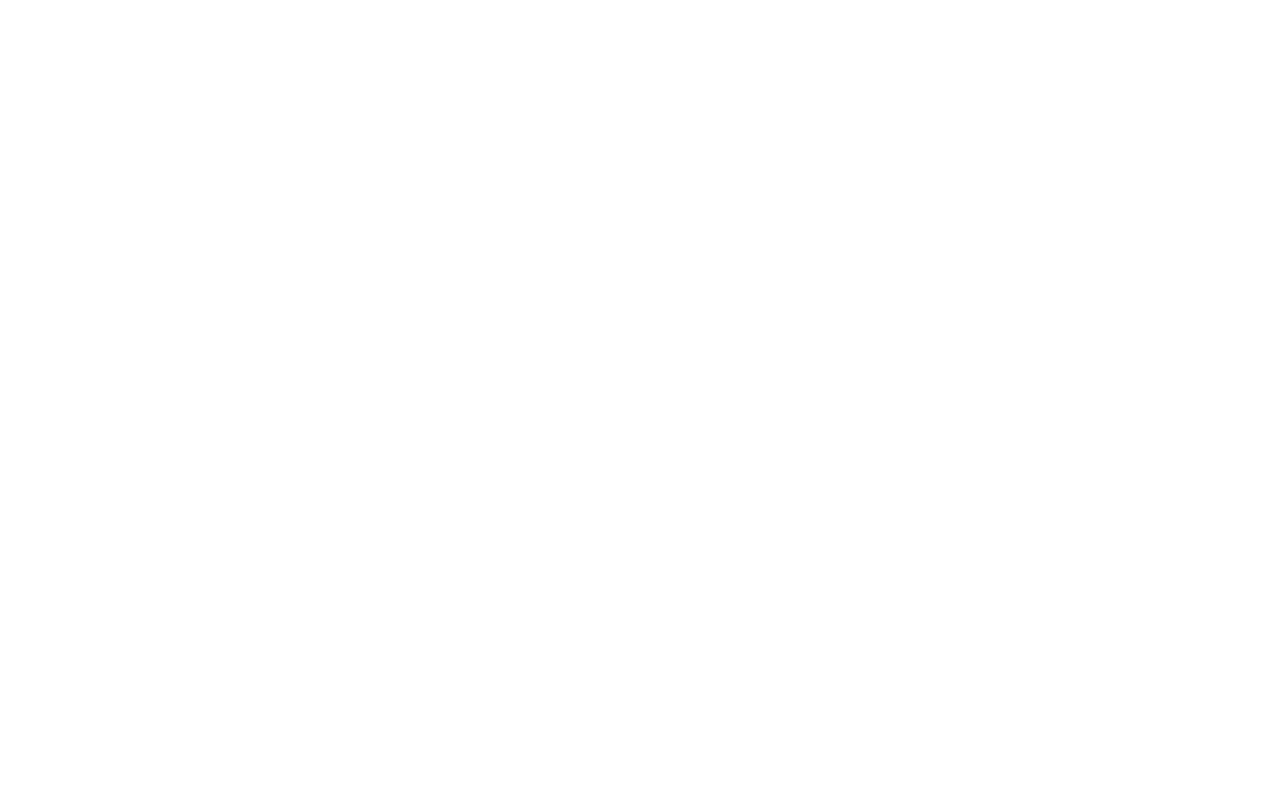
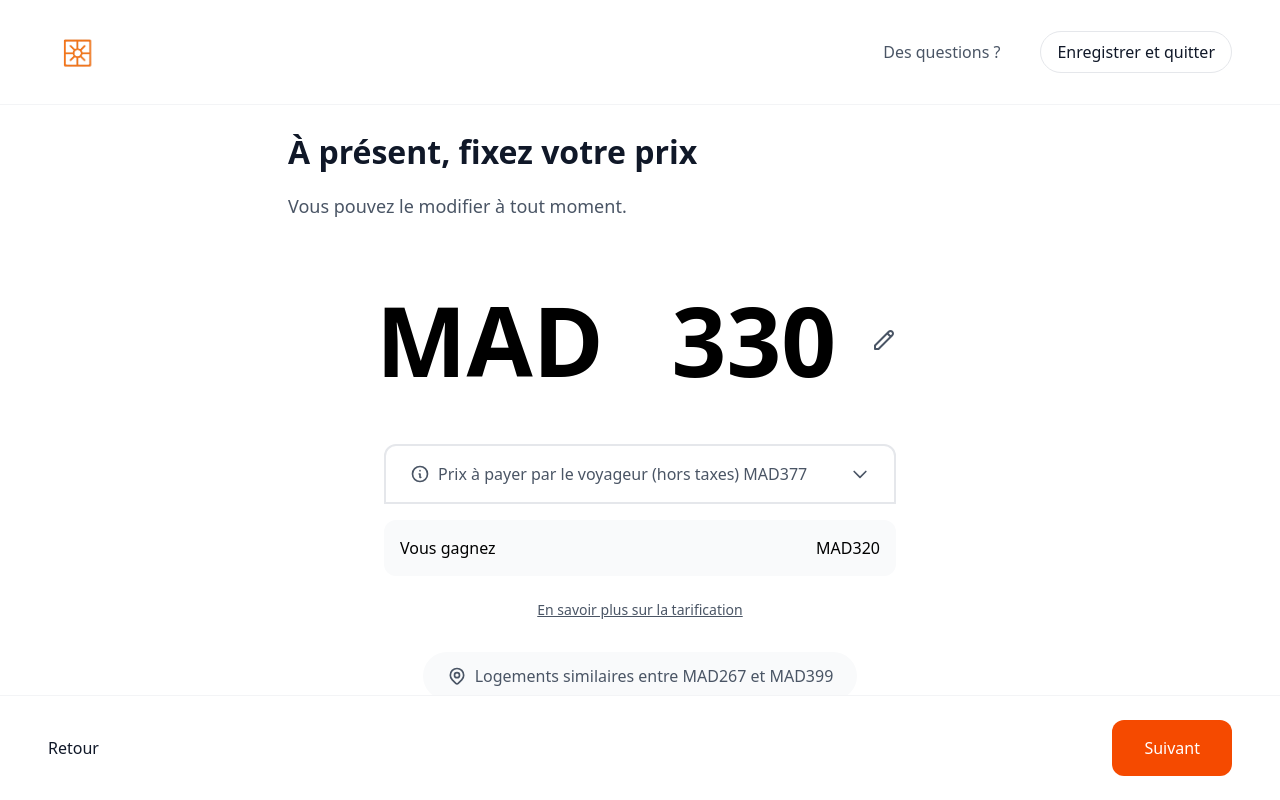
Before and after one commit to Houssamox-idrissi/PT, a React (Vite) app in the folder Front/: page /Property-Price in a window 1280 px wide. Before the commit this address had no page. Built offline with nearby package versions, Linux system fonts and the light colour scheme.

Commit message:
Etape-3 page

```diff
--- a/Front/src/App.jsx
+++ b/Front/src/App.jsx
@@ -17,6 +17,8 @@
 import PropertyPhotos from './pages/HostPages/PropertyPhotos.jsx';
 import PropertyTitle from './pages/HostPages/PropertyTitle.jsx';
 import PropertyDescription from './pages/HostPages/PropertyDescription.jsx';
+import PropertyPublish from './pages/HostPages/Etape3.jsx';
+import PropertyPrice from './pages/HostPages/PropertyPrice.jsx';
 
 
 export default function App() {
@@ -40,6 +42,8 @@
         <Route path="/Property-Photos" element={<PropertyPhotos/>} />
         <Route path="/Property-Title" element={<PropertyTitle/>} />
         <Route path="/Property-Description" element={<PropertyDescription/>} />
+        <Route path="/Property-Publish" element={<PropertyPublish/>} />
+        <Route path="/Property-Price" element={<PropertyPrice/>} />
         <Route index element={<HomePage />} />
       </Routes>
     </Router>
--- a/Front/src/pages/PropertyPublish.jsx
+++ b/Front/src/pages/HostPages/Etape3.jsx
@@ -10,14 +10,6 @@
           <Link to="/" className="text-black">
             <img src="/logo.png" alt="Holi Square" className="h-14" />
           </Link>
-          <div className="flex items-center gap-6">
-            <button className="text-gray-600 hover:text-gray-900 font-medium px-4 py-2 rounded-full hover:bg-gray-50">
-              Des questions ?
-            </button>
-            <button className="text-gray-900 hover:text-gray-700 font-medium px-4 py-2 rounded-full border border-gray-200 hover:border-gray-300">
-              Enregistrer et quitter
-            </button>
-          </div>
         </div>
       </header>
 
@@ -37,14 +29,14 @@
               </div>
 
               <p className="text-gray-600 text-lg leading-relaxed max-w-xl">
-                Enfin, vous choisissez les paramètres de réservation, définissez votre
+                Enfin, vous définissez votre
                 tarification et publiez votre annonce.
               </p>
             </div>
 
             {/* Right Column - Video */}
             <div className="hidden lg:block">
-              <div className="relative w-full max-w-lg aspect-[4/3] rounded-2xl overflow-hidden shadow-2xl">
+              <div className="relative w-full max-w-lg aspect-[4/3] rounded-2xl overflow-hidden">
                 <video
                   className="absolute inset-0 w-full h-full object-cover"
                   autoPlay
--- a/Front/src/pages/HostPages/PropertyDescription.jsx
+++ b/Front/src/pages/HostPages/PropertyDescription.jsx
@@ -58,13 +58,13 @@
       <footer className="fixed bottom-0 left-0 right-0 bg-white border-t border-gray-100">
         <div className="max-w-7xl mx-auto px-12 py-6 flex justify-between items-center">
           <Link
-            to="/Property-Title"
+            to="/Property-Description"
             className="text-gray-900 font-medium text-base hover:underline"
           >
             Retour
           </Link>
           <Link
-            to="/property-price"
+            to="/Property-Publish"
             className={`px-8 py-4 rounded-xl font-medium text-base transition-colors ${
               description.trim().length > 0
                 ? 'bg-orange-600 text-white hover:bg-orange-700'
--- /dev/null
+++ b/Front/src/pages/HostPages/PropertyPrice.jsx
@@ -0,0 +1,167 @@
+import React, { useState } from 'react';
+import { Link } from 'react-router-dom';
+
+export default function PropertyPrice() {
+  const [basePrice, setBasePrice] = useState(330);
+  const [showBreakdown, setShowBreakdown] = useState(false);
+  const serviceFee = Math.round(basePrice * 0.142); // 14.2% service fee
+  const totalPrice = basePrice + serviceFee;
+  const hostEarnings = Math.round(basePrice * 0.97); // Host keeps 97%
+
+  const handlePriceChange = (e) => {
+    const value = e.target.value.replace(/\D/g, '');
+    if (value === '' || parseInt(value) === 0) {
+      setBasePrice(0);
+    } else {
+      setBasePrice(parseInt(value));
+    }
+  };
+
+  const handleEditClick = () => {
+    const input = document.getElementById('price-input');
+    input.focus();
+    input.setSelectionRange(0, String(basePrice).length);
+  };
+
+  return (
+    <div className="min-h-screen bg-white">
+      {/* Header */}
+      <header className="fixed top-0 left-0 right-0 z-50 bg-white border-b border-gray-100">
+        <div className="px-12 py-6 flex justify-between items-center max-w-7xl mx-auto">
+          <Link to="/" className="text-black">
+            <img src="/logo.png" alt="Holi Square" className="h-14" />
+          </Link>
+          <div className="flex items-center gap-6">
+            <button className="text-gray-600 hover:text-gray-900 font-medium px-4 py-2 rounded-full hover:bg-gray-50">
+              Des questions ?
+            </button>
+            <button className="text-gray-900 hover:text-gray-700 font-medium px-4 py-2 rounded-full border border-gray-200 hover:border-gray-300">
+              Enregistrer et quitter
+            </button>
+          </div>
+        </div>
+      </header>
+
+      {/* Main Content */}
+      <main className="pt-32 pb-24">
+        <div className="max-w-3xl mx-auto px-8">
+          <div className="space-y-6">
+            <div className="space-y-4">
+              <h1 className="text-[32px] font-semibold text-gray-900">
+                À présent, fixez votre prix
+              </h1>
+              <p className="text-gray-600 text-lg">
+                Vous pouvez le modifier à tout moment.
+              </p>
+            </div>
+
+            <div className="mt-12 space-y-8">
+              {/* Price Input */}
+              <div className="flex flex-col items-center">
+                <div className="relative inline-flex items-center">
+                  <span className="text-[96px] font-semibold">MAD</span>
+                  <input
+                    id="price-input"
+                    type="text"
+                    value={basePrice}
+                    onChange={handlePriceChange}
+                    className="text-[96px] font-semibold w-[300px] focus:outline-none text-center"
+                  />
+                  <button
+                    onClick={handleEditClick}
+                    className="absolute right-0 top-1/2 -translate-y-1/2 p-2 hover:bg-gray-100 rounded-full"
+                  >
+                    <svg className="w-6 h-6 text-gray-600" fill="none" viewBox="0 0 24 24" stroke="currentColor">
+                      <path strokeLinecap="round" strokeLinejoin="round" strokeWidth={2} d="M15.232 5.232l3.536 3.536m-2.036-5.036a2.5 2.5 0 113.536 3.536L6.5 21.036H3v-3.572L16.732 3.732z" />
+                    </svg>
+                  </button>
+                </div>
+              </div>
+
+              {/* Price Breakdown */}
+              <div className="max-w-lg mx-auto w-full">
+                <button
+                  onClick={() => setShowBreakdown(!showBreakdown)}
+                  className="w-full flex items-center justify-between text-gray-600 hover:text-gray-900 py-4 px-6 rounded-t-xl border-2 border-gray-200"
+                >
+                  <span className="flex items-center gap-2">
+                    <svg className="w-5 h-5" fill="none" viewBox="0 0 24 24" stroke="currentColor">
+                      <path strokeLinecap="round" strokeLinejoin="round" strokeWidth={2} d="M13 16h-1v-4h-1m1-4h.01M21 12a9 9 0 11-18 0 9 9 0 0118 0z" />
+                    </svg>
+                    Prix à payer par le voyageur (hors taxes) MAD{totalPrice}
+                  </span>
+                  <svg className={`w-5 h-5 transform transition-transform ${showBreakdown ? 'rotate-180' : ''}`} fill="none" viewBox="0 0 24 24" stroke="currentColor">
+                    <path strokeLinecap="round" strokeLinejoin="round" strokeWidth={2} d="M19 9l-7 7-7-7" />
+                  </svg>
+                </button>
+
+                {showBreakdown && (
+                  <div className="border-2 border-t-0 border-gray-200 rounded-b-xl p-6 space-y-4">
+                    <div className="flex justify-between">
+                      <span>Prix de base</span>
+                      <span>MAD{basePrice}</span>
+                    </div>
+                    <div className="flex justify-between">
+                      <span>Frais de service voyageur</span>
+                      <span>MAD{serviceFee}</span>
+                    </div>
+                    <div className="pt-4 border-t border-gray-200 flex justify-between font-medium">
+                      <span>Prix à payer par le voyageur (hors taxes)</span>
+                      <span>MAD{totalPrice}</span>
+                    </div>
+                  </div>
+                )}
+
+                <div className="mt-4 p-4 bg-gray-50 rounded-xl flex justify-between items-center">
+                  <span>Vous gagnez</span>
+                  <span className="font-medium">MAD{hostEarnings}</span>
+                </div>
+
+                <div className="mt-6 flex items-center justify-center">
+                  <button className="text-gray-600 hover:text-gray-900 text-sm font-medium underline">
+                    En savoir plus sur la tarification
+                  </button>
+                </div>
+              </div>
+
+              {/* Similar Listings */}
+              <div className="flex items-center justify-center mt-8">
+                <div className="inline-flex items-center gap-2 px-6 py-3 bg-gray-50 rounded-full">
+                  <svg className="w-5 h-5 text-gray-600" fill="none" viewBox="0 0 24 24" stroke="currentColor">
+                    <path strokeLinecap="round" strokeLinejoin="round" strokeWidth={2} d="M17.657 16.657L13.414 20.9a1.998 1.998 0 01-2.827 0l-4.244-4.243a8 8 0 1111.314 0z" />
+                    <path strokeLinecap="round" strokeLinejoin="round" strokeWidth={2} d="M15 11a3 3 0 11-6 0 3 3 0 016 0z" />
+                  </svg>
+                  <span className="text-gray-600">
+                    Logements similaires entre MAD267 et MAD399
+                  </span>
+                </div>
+              </div>
+            </div>
+          </div>
+        </div>
+      </main>
+
+      {/* Footer */}
+      <footer className="fixed bottom-0 left-0 right-0 bg-white border-t border-gray-100">
+        <div className="max-w-7xl mx-auto px-12 py-6 flex justify-between items-center">
+          <Link
+            to="/property-description"
+            className="text-gray-900 font-medium text-base hover:underline"
+          >
+            Retour
+          </Link>
+          <Link
+            to="/property-publish"
+            className={`px-8 py-4 rounded-xl font-medium text-base transition-colors ${
+              basePrice > 0
+                ? 'bg-orange-600 text-white hover:bg-orange-700'
+                : 'bg-gray-100 text-gray-400 cursor-not-allowed'
+            }`}
+          >
+            Suivant
+          </Link>
+        </div>
+      </footer>
+    </div>
+  );
+}
```
